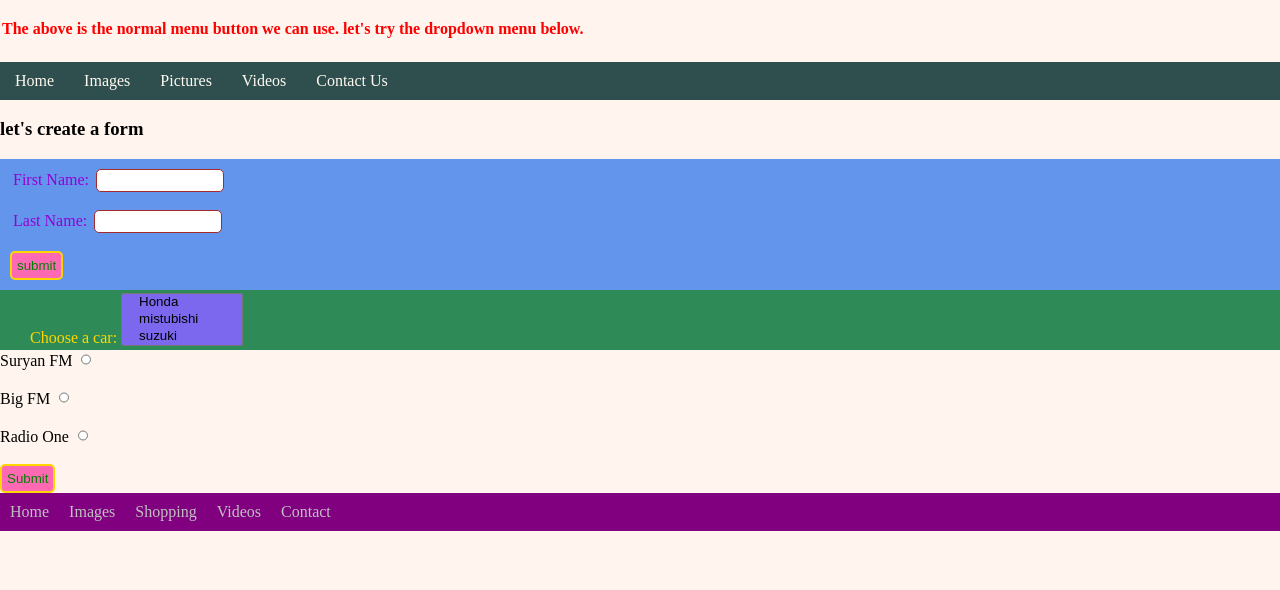
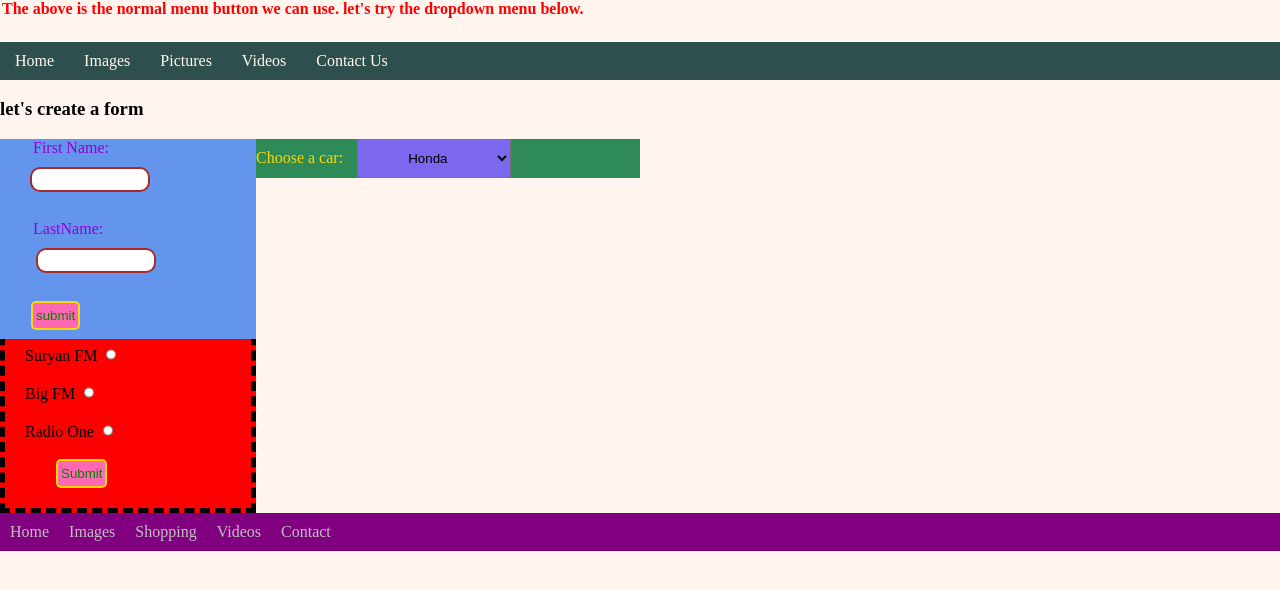
Before and after one commit to Muthuinc/html, a plain HTML site: page CSS day7/index (copy).html in a window 1280 px wide. Shown: the part 146-736 px from the top of the page. Drawn offline with Linux system fonts and the light colour scheme.

Commit message:
borders and alingment

```diff
--- a/CSS day7/index (copy).html
+++ b/CSS day7/index (copy).html
@@ -3,7 +3,8 @@
 <head>
 <title> trying the web layout </title>
 <style>
-body {margin:0; background-color:SeaShell;}
+*{box-sizing:border-box;}
+body {margin:0; background-color:SeaShell;  }
 .a { width:100%;  height:85px; margin:0;text-align:center; ; padding:10px 10px; background-color:dodgerblue;}
 .b { text-transform:uppercase; color:ivory; text-shadow: 3px 3px 10px gainsboro, 0 0 3px #FF0000;}
 .c { overflow:hidden; background-color: black;}
@@ -32,18 +33,26 @@ li .f {display:inline-block}
 .g a:hover { background-color:SeaShell; color:LightSlateGrey;}
 
 .f:hover .g { display:block}
-#h { background-color:cornflowerblue; padding:10px 10px;}
-#h label { color:darkviolet; padding:3px 3px;}
-#fname, #lname { width: 120px; ; padding:3px 3px; border:1px solid brown; border-radius:5px;}
-input[type=submit] { color: green; padding:5px; border: 2px solid gold; background-color:hotpink;border-radius:5px; }
-#cars {width:10%; padding:0px 15px; background-color:mediumslateblue;}
-.i { background-color:seagreen; padding:3px 30px;}
+/* form style */
+#h { background-color:cornflowerblue; ;margin-left:; width:20%; height:200px; border:px solid red;float:left;}
+#h label { color:darkviolet; padding:3px 3px; margin:10px 30px  ;}
+#fname { width: 120px; margin:10px 30px; padding:3px 3px; border:2px solid brown; border-radius:10px;}
+#lname { width: 120px; margin:10px 36px; padding:3px 3px; border:2px solid brown; border-radius:10px;}
+input[type=submit] { color: green; padding:5px 3px; border: 2px solid gold; background-color:hotpink;border-radius:5px; margin:0px 31px}
+#cars {width:40%; padding:10px 30px ; margin-left:10px ;text-align:center;background-color:mediumslateblue;}
+.i { background-color:seagreen; padding:px 30px; width:30%; margin-left; margin-bottom:;; position:relative; top:; float:left;}
 .j { display:inline-block; ;width:10px; color:green; padding:2px 15px; }
 .k {overflow:hidden;position: -webkit-sticky; /* Safari */
   position: sticky; background-color: purple; margin:0; padding:0}
 .k a { float:left; text-decoration:none; text-transform:capitalize; color:silver; padding:10px 10px}
 .k a:hover { display:block; background-color:orange;}
+select::after{
+  content: "";
+  display: table;
+  clear: both;
+}
 
+.z { border:5px dashed black; width:20%;;padding: 20px;background-color: red;margin-top:200px;}
 
 </style>
 </head>
@@ -91,12 +100,12 @@ input[type=submit] { color: green; padding:5px; border: 2px solid gold; backgrou
 </div>
 <h3> let's create a form </h3>
 <!-- form -->
-
+<div style="background-color:red">
 <div id="h">
 <form>
 <label for="fname" > First Name: </label>
 <input type="text" id="fname" name="fname" required> <br><br>
-<label for="lname" > Last Name: </label>
+<label for="lname" > LastName: </label>
 <input type="text" id="lname" name="lname" > <br> <br>
 <input type="submit" value="submit" >
 </div>
@@ -105,7 +114,7 @@ input[type=submit] { color: green; padding:5px; border: 2px solid gold; backgrou
 <div class="i">
 
 <label for="cars" style="color:gold" > Choose a car: </label>
-<select id="cars" name="cars" size="3" multiple >
+<select id="cars" name="cars" size=""  >
 <option value="honda"> Honda </option>
 <option value="honda"> mistubishi </option>
 <option value="honda"> suzuki </option>
@@ -113,9 +122,11 @@ input[type=submit] { color: green; padding:5px; border: 2px solid gold; backgrou
 <option value="honda"> tata </option>
 </select>
 
+</div>
+
 
 </div>
-<div >
+<div class="z">
 <form>
 <label for="suryanfm" > Suryan FM </label>
 <input type="radio" id="suryanfm" class="j" name="suryanfm"> <br> <br>
```
